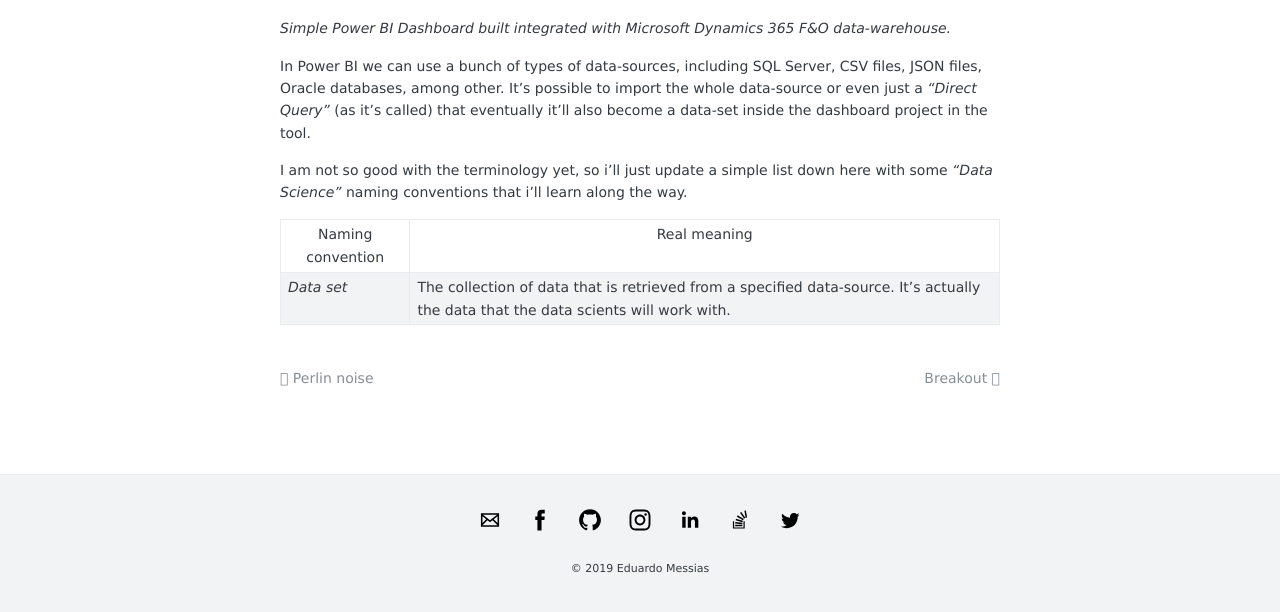
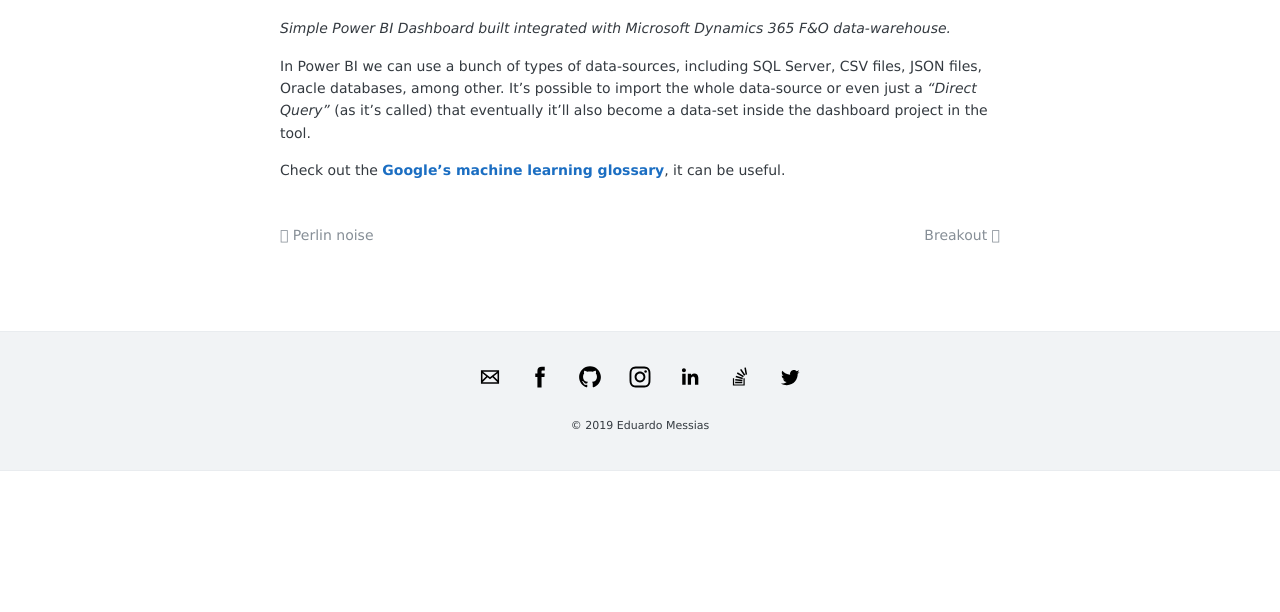
Before and after one commit to eduardomessias/eduardomessias.github.io, a Jekyll site: the page built from _posts/2019-05-27-learning-power-bi.md, in a window 1280 px wide and 900 px high, scrolled down 881 px, cut to the strip 286-898 px from the top of the window. Built offline with Jekyll 4.4.1, drawn with Linux system fonts in a browser that asks for light colours; after the commit the page ends 1638 px from its top, so only the background shows below that.

Commit message:
Update 2019-05-27-learning-power-bi.md

```diff
--- a/_posts/2019-05-27-learning-power-bi.md
+++ b/_posts/2019-05-27-learning-power-bi.md
@@ -25,8 +25,4 @@
 In Power BI we can use a bunch of types of data-sources, including SQL Server, CSV files, JSON files, Oracle databases, among other.
 It's possible to import the whole data-source or even just a *"Direct Query"* (as it's called) that eventually it'll also become a data-set inside the dashboard project in the tool.
 
-I am not so good with the terminology yet, so i'll just update a simple list down here with some *"Data Science"* naming conventions that i'll learn along the way.
-
- Naming convention | Real meaning
------------------- | -------------
-*Data set*         | The collection of data that is retrieved from a specified data-source. It's actually the data that the data scients will work with.
+Check out the [**Google's machine learning glossary**](https://developers.google.com/machine-learning/glossary/), it can be useful.
```
